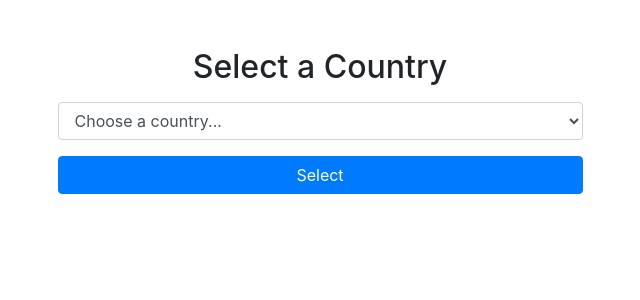
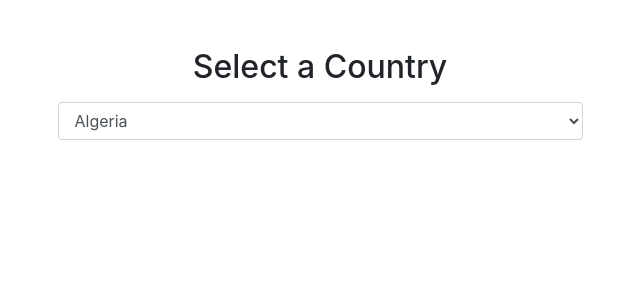
Before and after one commit to SSE-CW-Project-2/SSE_Group_Project_2, a Flask app: page /search in a window 1280 px wide. Shown: the part 56-356 px from the top of the page, without its empty margins (320-960 px from the left). Run offline with Flask 3, Linux system fonts and the light colour scheme; some libraries are stand-ins or nearby versions.

Commit message:
Build: search.html changed to save user location

```diff
--- a/api/templates/search.html
+++ b/api/templates/search.html
@@ -1,21 +1,26 @@
 {% extends "base.html" %}
-{% block title %}Search{% endblock %}
+
+{% block title %}
+Search
+{% endblock %}
 
 {% block content %}
 <div class="container mt-5">
     <div class="row justify-content-center mb-5">
         <div class="col-md-6">
             <h2 class="text-center mb-3">Select a Country</h2>
-            <form action="/search" method="post">
+            <form action="/search" method="post" id="countryForm">
                 <div class="form-group">
-                    <select name="country" class="form-control" required>
-                        <option value="" disabled selected>Choose a country...</option>
+                    <select name="country" class="form-control" required onchange="document.getElementById('countryForm').submit();">
+                        <option value="" disabled>Choose a country...</option>
                         {% for country in countries %}
-                        <option value="{{ country }}">{{ country }}</option>
+                        <option value="{{ country }}" {% if country == selected_country %}selected{% endif %}>
+                            {{ country }}
+                        </option>
                         {% endfor %}
                     </select>
                 </div>
-                <button type="submit" class="btn btn-primary btn-block">Select</button>
+                <!-- No need for a button here as the form will auto-submit on country change -->
             </form>
         </div>
     </div>
@@ -23,16 +28,18 @@
     <div class="row justify-content-center">
         <div class="col-md-6">
             <h2 class="text-center mb-3">Select a City</h2>
-            <form action="/search" method="post">
+            <form action="/search" method="post" id="cityForm">
                 <div class="form-group">
                     <select name="city" class="form-control" required>
-                        <option value="" disabled selected>Choose a city...</option>
+                        <option value="" disabled>Choose a city...</option>
                         {% for city in cities %}
-                        <option value="{{ city }}">{{ city }}</option>
+                        <option value="{{ city }}">
+                            {{ city }}
+                        </option>
                         {% endfor %}
                     </select>
                 </div>
-                <button type="submit" class="btn btn-secondary btn-block">Select</button>
+                <button type="submit" class="btn btn-secondary btn-block">Search Events</button>
             </form>
         </div>
     </div>
```
